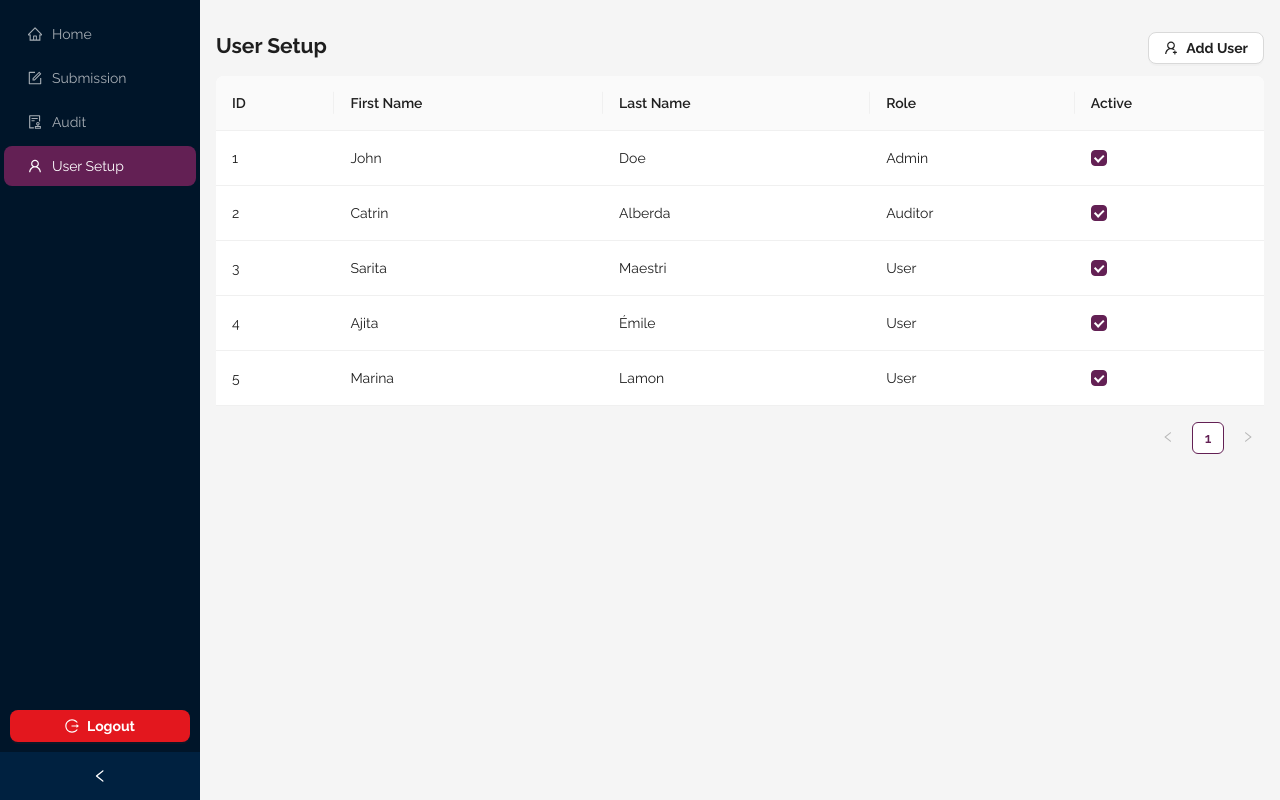
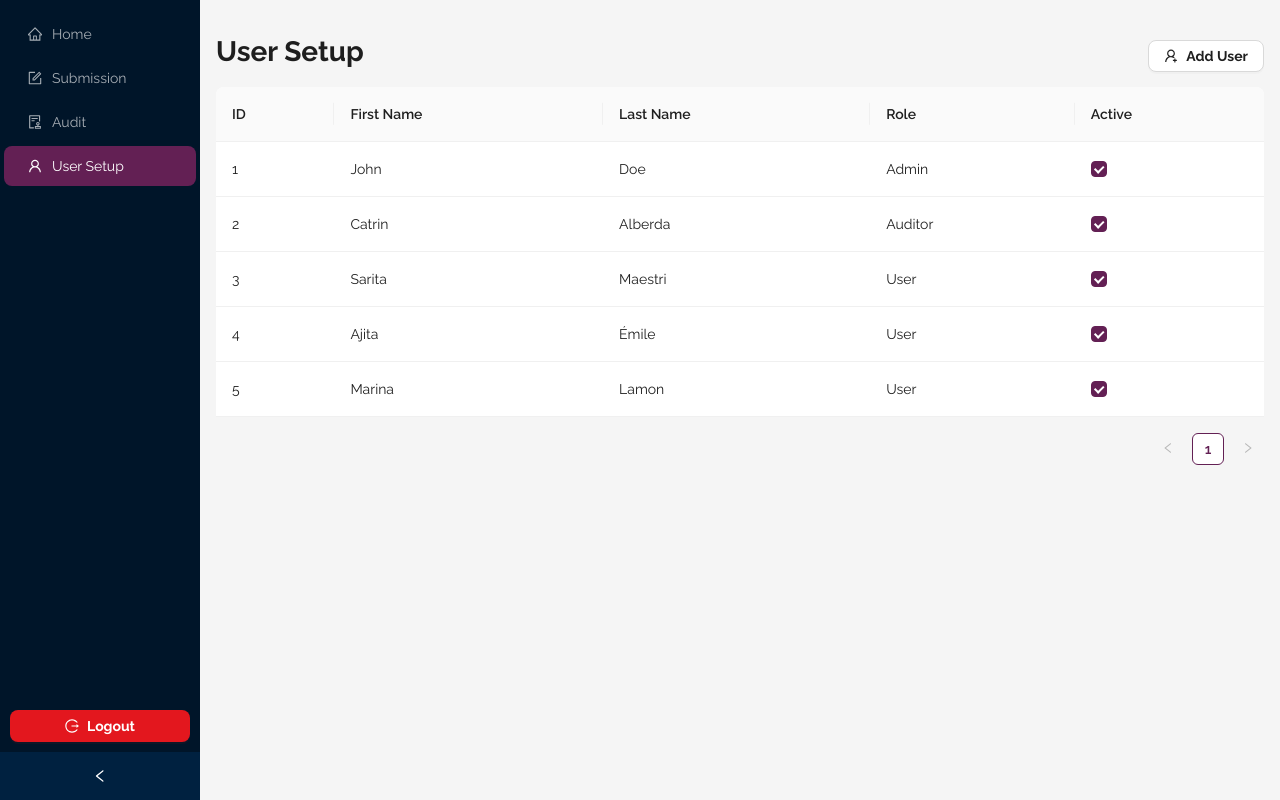
Before and after one commit to Emperor51/bs3221-summative, a React (Vite) app in the folder apps/website/: page /user-setup in a window 1280 px wide. Built offline with nearby package versions, Linux system fonts and the light colour scheme; sample sign-in values are in the browser's storage.

Commit message:
fix: move header & button in line

```diff
--- a/apps/website/src/app/screens/usersetup/UserSetup.tsx
+++ b/apps/website/src/app/screens/usersetup/UserSetup.tsx
@@ -31,7 +31,7 @@ const Unauthorised: React.FC = () => {
   return (
     <div>
       <div style={{ display: 'flex', justifyContent: 'space-between', alignItems: 'baseline' }}>
-        <h2>User Setup</h2>
+        <h1>User Setup</h1>
         <CustomButton icon={<UserAddOutlined />}>Add User</CustomButton>
       </div>
       <Table dataSource={users} rowKey="id">
```
